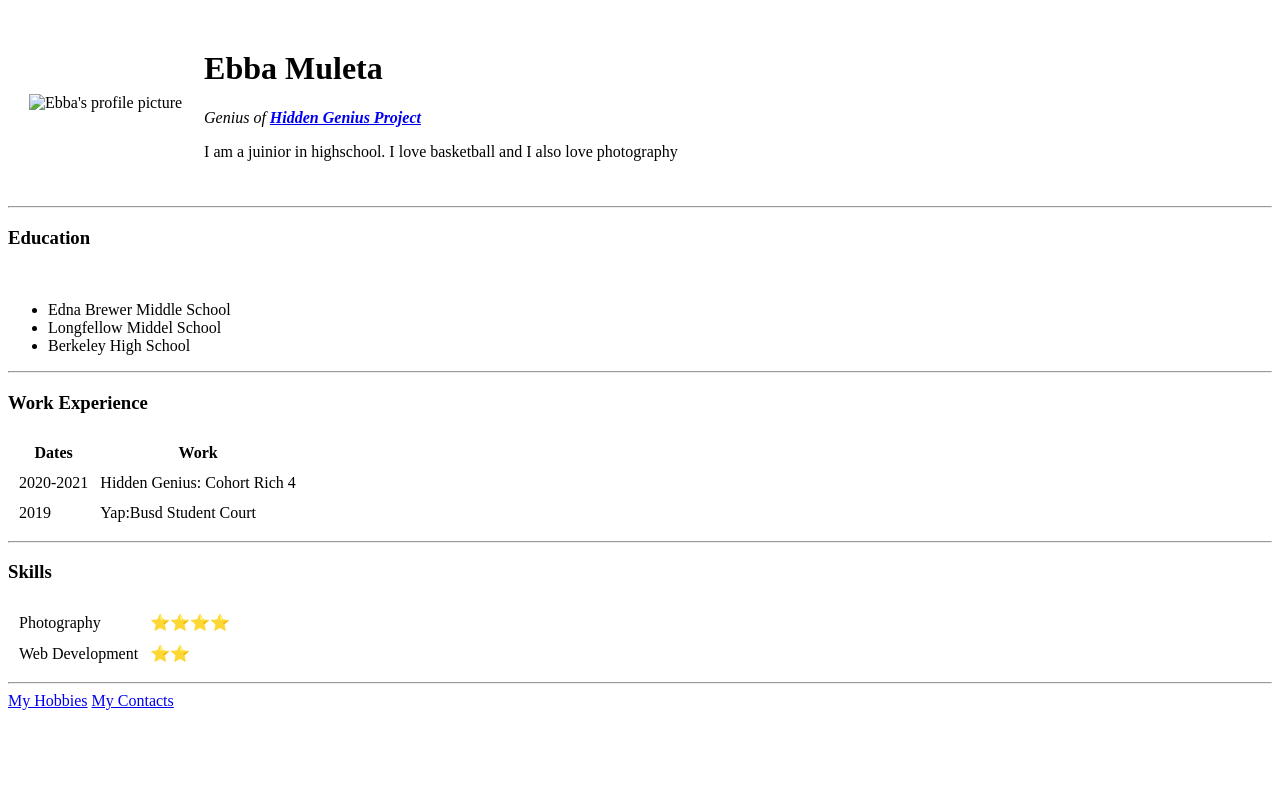
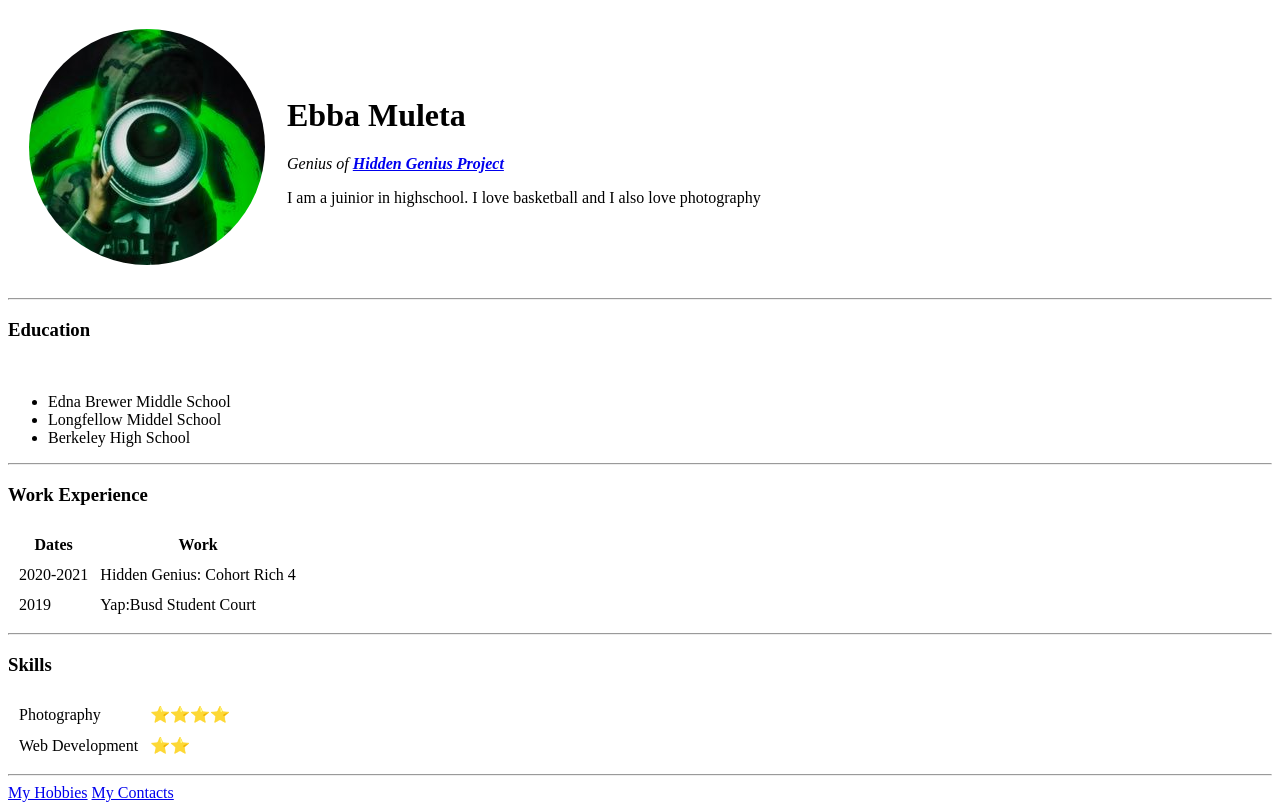
Before and after one commit to ebbamuleta/cv, a plain HTML site: page index.html in a window 1280 px wide. Drawn offline with Linux system fonts and the light colour scheme.

Commit message:
Update index.html

```diff
--- a/index.html
+++ b/index.html
@@ -7,7 +7,7 @@
     <body>
         <table cellspacing="20">
             <tr>
-                <td><img src=" ebbaphoto.png" alt="Ebba's profile picture"></td>
+                <td><img src="images/ebbaphoto.png" alt="Ebba's profile picture"></td>
                 <td> <h1>Ebba Muleta </h1>
                     <p><em>Genius of <strong><a href="https://www.hiddengeniusproject.org/">Hidden Genius Project</a> </strong></em></p>
                     <p>I am a juinior in highschool. I love basketball and I also love photography</p></td>
```
